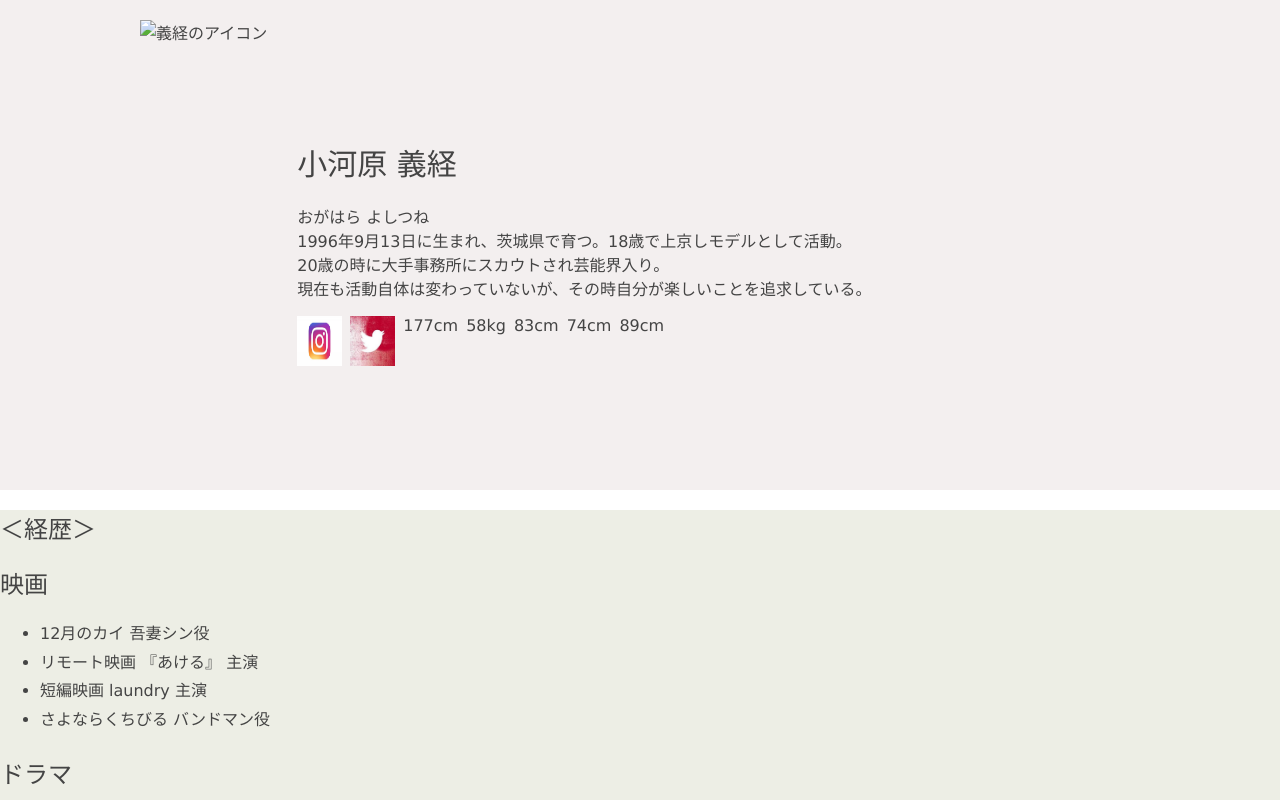
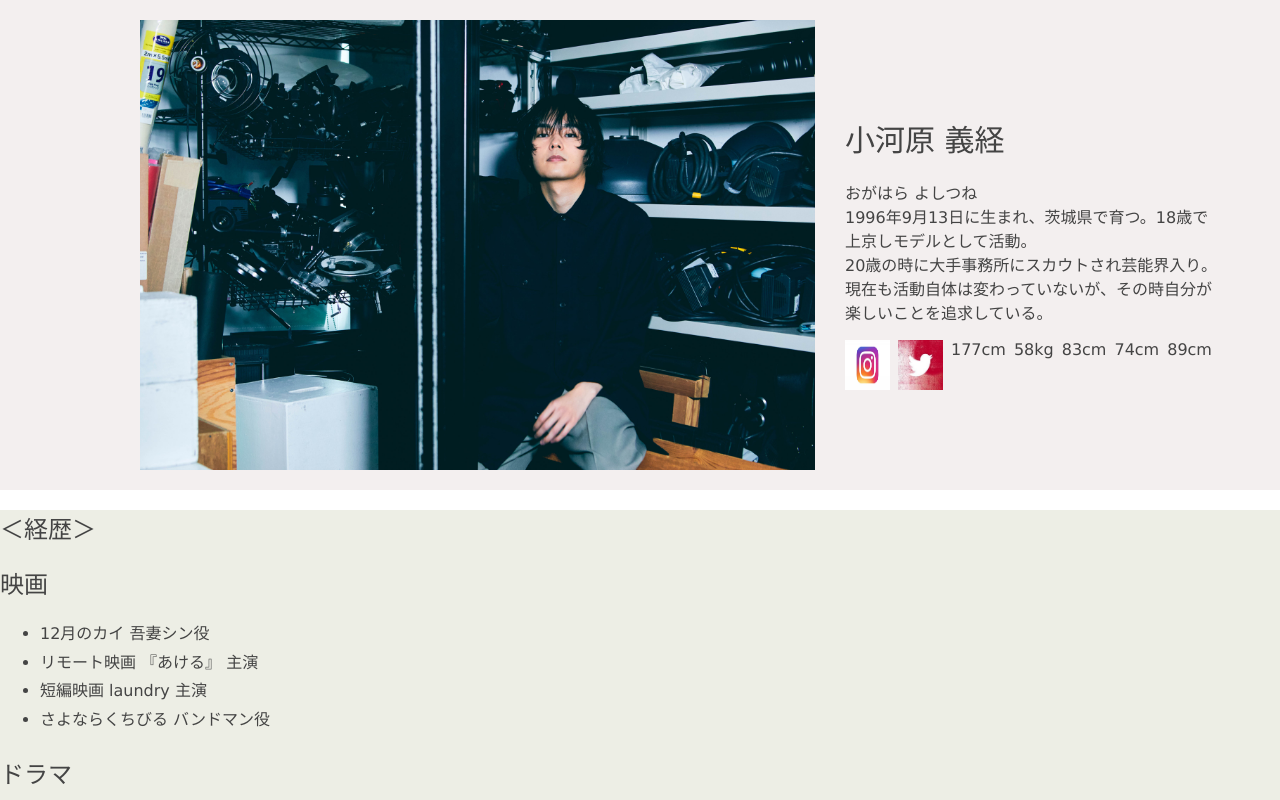
Before and after one commit to yoshi-desigh/profile., a plain HTML site: page index.html in a window 1280 px wide. Shown: the top 800 px of the page. Drawn offline with Linux system fonts and the light colour scheme; files whose address does not match are found by name.

Commit message:
Update index.html

```diff
--- a/index.html
+++ b/index.html
@@ -10,7 +10,7 @@
       <header>
         <div class="cont">
         <div class="name">
-          <img src="img/写真/yositu.JPG" height="450" width="full" alt="義経のアイコン">
+          <img src="https://github.com/yoshi-desigh/profile./blob/main/yositu.JPG?raw=true" height="450" width="full" alt="義経のアイコン">
         </div>
         <div class="info">
           <h1>小河原 義経</h1>
```
